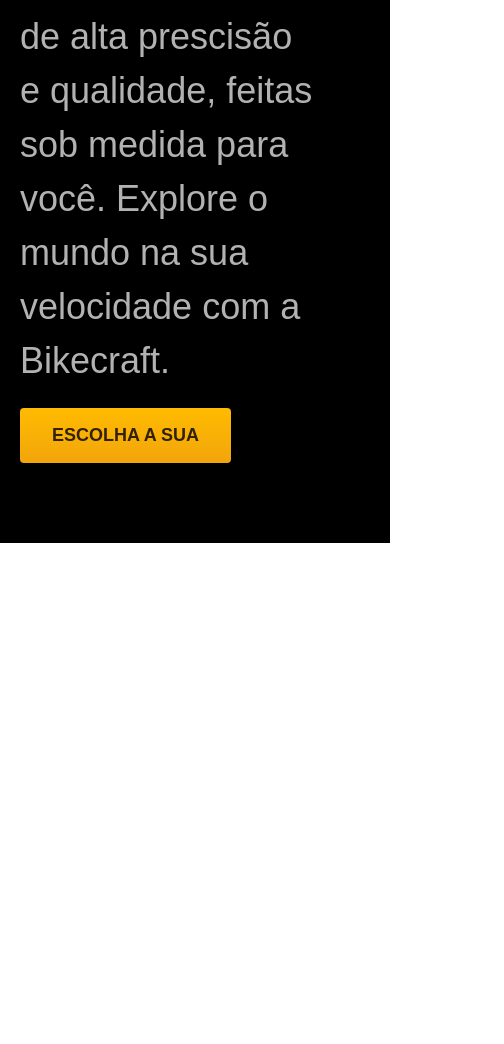
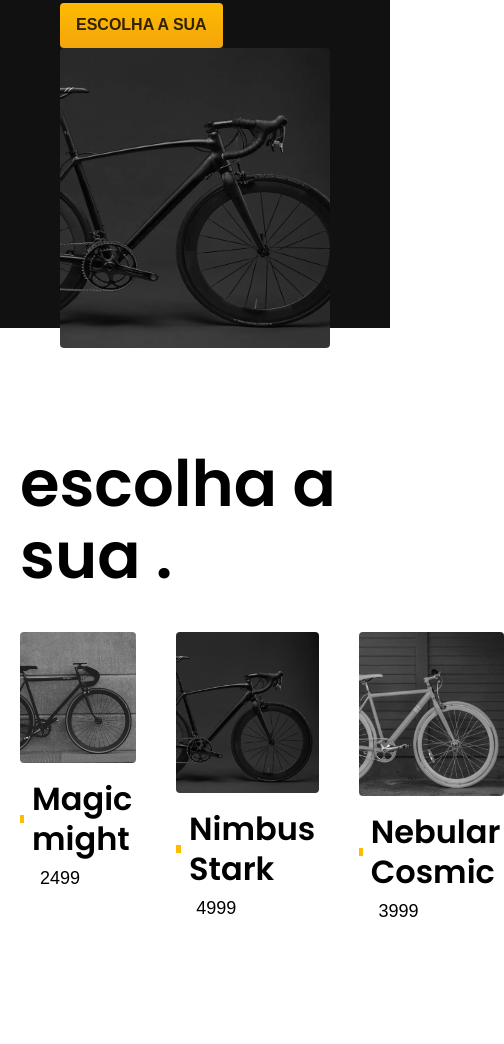
Before and after one commit to LucasDanielDias/Portifolio-Bike-Craft, a plain HTML site: page index.html in a window 390 px wide. Shown: the part 416-1460 px from the top of the page, 504 px wide, since content can reach past the window. Before the commit the page ends 959 px from the top, so only its background shows below. Drawn offline with Linux system fonts and the light colour scheme.

Commit message:
atualiza fetures de bicicletas

```diff
--- /dev/null
+++ b/CSS/global.css/global.css
@@ -0,0 +1,28 @@
+@import "./utilitarios.css";
+body {
+  margin: 0;
+  font-family: Arial, Helvetica, sans-serif;
+}
+ul {
+  margin: 0px;
+  padding: 0px;
+  list-style: none;
+}
+a {
+  text-decoration: none;
+  color: inherit;
+}
+img {
+  max-width: 100%;
+  display: block;
+}
+h1,
+h2,
+h3,
+ul,
+P {
+  margin: 0px;
+}
+[src$=".jpg"] {
+  border-radius: 4px;
+}
--- /dev/null
+++ b/CSS/global.css/utilitarios.css
@@ -0,0 +1,73 @@
+@import url("https://fonts.googleapis.com/css2?family=Poppins:ital,wght@0,100;0,200;0,300;0,400;0,500;0,600;0,700;0,800;0,900;1,100;1,200;1,300;1,400;1,500;1,600;1,700;1,800;1,900&display=swap");
+@import url("https://fonts.googleapis.com/css2?family=Poppins:ital,wght@0,100;0,200;0,300;0,400;0,500;0,600;0,700;0,800;0,900;1,100;1,200;1,300;1,400;1,500;1,600;1,700;1,800;1,900&family=Roboto:ital,wght@0,100;0,300;0,400;0,500;0,700;0,900;1,100;1,300;1,400;1,500;1,700;1,900&display=swap");
+:root {
+  /* Cores bases */
+  --w: #fff;
+  --c1: #f7f7f7;
+  --c2: #ededed;
+  --c3: #dedede;
+  --c4: #ccc;
+  --c5: #b2b2b2;
+  --c6: #9c9c9c;
+  --c7: #717171;
+  --c8: #595959;
+  --c9: #404040;
+  --c10: #2e2e2e;
+  --c11: #111;
+  --b: #000;
+
+  /* Cores Destaque */
+  --p1: #ffbb00;
+  --p2: #e4a30b;
+  --p3: #a66f00;
+  --p4: #664400;
+  --p5: #332200;
+}
+
+.font-1 {
+  font-family: "Poppins";
+}
+.font-2 {
+  font-family: "Roboto", sans-serif;
+}
+.font-B {
+  font-weight: bold !important;
+}
+.font-XXL {
+  font-size: 4rem;
+  font-weight: 600;
+  line-height: 1.125;
+}
+.font-XL {
+  font-size: 2rem;
+  font-weight: 600;
+  line-height: 1.25;
+}
+.font-L {
+  font-size: 1.5rem;
+  font-weight: 400;
+  line-height: 1.5;
+}
+.font-M {
+  font-size: 1.125rem;
+  font-weight: 400;
+  line-height: 1.3;
+}
+.font-S {
+  font-size: 1rem;
+  font-weight: 400;
+  line-height: 1.5;
+}
+.font-XS {
+  font-size: 0.75rem;
+  font-weight: 400;
+  line-height: 1.5;
+}
+.container {
+  box-sizing: border-box;
+  max-width: 1200px;
+  padding-left: 20px;
+  padding-right: 20px;
+  margin-left: auto;
+  margin-right: auto;
+}
--- /dev/null
+++ b/CSS/inicial.css/bicicletasLi.css
@@ -0,0 +1,37 @@
+.bicicletas-lista {
+  padding-top: 60px;
+  padding-bottom: 120px;
+}
+.bicicletas-lista h2 {
+  padding-bottom: 40px;
+}
+.bicicletas-lista a {
+  display: block;
+}
+.bicicletas-lista ul {
+  display: flex;
+  gap: 40px;
+  padding: 0 20px;
+  max-width: 1400px;
+  margin-left: auto;
+  margin-right: auto;
+}
+.bicicletas-lista img {
+  margin-bottom: 16px;
+}
+.bicicletas-lista h3 {
+  margin-bottom: 8px;
+  display: flex;
+  align-items: center;
+}
+.bicicletas-lista h3::before {
+  content: "";
+  display: inline-block;
+  height: 8px;
+  width: 8px;
+  background-color: var(--p1);
+  margin-right: 8px;
+}
+.bicicletas-lista li span {
+  padding-left: 20px;
+}
--- /dev/null
+++ b/CSS/inicial.css/header.css
@@ -0,0 +1,60 @@
+.header-bg {
+  background-color: #000;
+}
+.header {
+  display: flex;
+  flex-wrap: wrap;
+  gap: 20px;
+  justify-content: space-between;
+  align-items: center;
+  padding: 20px;
+}
+.header-menu {
+  display: flex;
+  flex-wrap: wrap;
+  gap: 40px;
+}
+
+.header-menu a {
+  color: var(--w);
+  padding: 16px 0;
+  display: inline-block;
+  font-size: 18px;
+  position: relative;
+}
+.header-menu a::after {
+  content: "";
+  display: block;
+  height: 2px;
+  width: 0px;
+  background-color: var(--w);
+  margin-top: 4px;
+  transition: 0.3s;
+  position: absolute;
+}
+.header-menu a:hover::after {
+  width: 100%;
+}
+@media (max-width: 800px) {
+  .header-menu a {
+    background-color: var(--c11);
+    padding: 12px 16px;
+    border-radius: 4px;
+    gap: 20px;
+  }
+  .header-menu a::after {
+    display: none;
+  }
+  .header-menu a:hover {
+    background-color: var(--c10);
+  }
+}
+@media (max-width: 400px) {
+  .header-menu {
+    gap: 12px;
+  }
+  .header-menu a {
+    padding: 8px 12px;
+    font-size: 14px;
+  }
+}
--- /dev/null
+++ b/CSS/inicial.css/introducao.css
@@ -0,0 +1,78 @@
+.introducao-bg {
+  background: var(--b);
+  color: var(--w);
+  box-shadow: inset 0 -120px var(--w);
+}
+.introducao {
+  display: grid;
+  grid-template-columns: 1fr 1fr;
+  gap: 0px 40px;
+}
+.introducao-conteudo {
+  align-self: end;
+  padding-bottom: 200px;
+}
+
+.introducao h1 {
+  margin-bottom: 32px;
+}
+.introducao h1 span {
+  color: var(--p1);
+}
+.introducao p {
+  margin-bottom: 32px;
+  color: var(--c5);
+}
+.introducao a {
+  display: inline-block;
+  padding: 16px 32px;
+  background: linear-gradient(180deg, #ffbb00, #f2a50c);
+  border-radius: 4px;
+  box-shadow: 0px 1px 2px rgba(0, 0, 0, 0.1);
+  text-transform: uppercase;
+  color: var(--p5);
+  font-size: 18px;
+  line-height: 1.3;
+  font-weight: bold;
+}
+.introducao a:hover {
+  background: linear-gradient(#ffbb0d, #e59317);
+}
+.introducao img {
+  border-radius: 4px;
+}
+@media (max-width: 1200px) {
+  .introducao h1 {
+    font-size: 48px;
+  }
+  .introducao p {
+    font-size: 18px;
+  }
+}
+@media (max-width: 800px) {
+  .introducao {
+    grid-template-columns: 1fr;
+  }
+  .introducao-bg {
+    background-color: var(--c11);
+    padding: 40px;
+    box-shadow: inset 0 -60px var(--w);
+  }
+  .introducao-conteudo {
+    padding-bottom: 0px;
+  }
+  .introducao h1 {
+    font-size: 32px;
+    margin-bottom: 16px;
+  }
+  .introducao img {
+    height: 300px;
+    width: 100%;
+  }
+}
+@media (max-width: 600px) {
+  .introducao a {
+    padding: 12px 16px;
+    font-size: 16px;
+  }
+}
--- a/CSS/style.css
+++ b/CSS/style.css
@@ -1,138 +1,4 @@
-/* Estilo "Reset" */
-body {
-  margin: 0;
-  font-family: Arial, Helvetica, sans-serif;
-}
-ul {
-  margin: 0px;
-  padding: 0px;
-  list-style: none;
-}
-a {
-  text-decoration: none;
-  color: inherit;
-}
-img {
-  max-width: 100%;
-  display: block;
-}
-h1,
-ul,
-P {
-  margin: 0px;
-}
-/* Inicio estilo header */
-.header-bg {
-  background-color: #000;
-}
-.header {
-  display: flex;
-  flex-wrap: wrap;
-  gap: 20px;
-  justify-content: space-between;
-  align-items: center;
-  padding: 20px;
-  box-sizing: border-box;
-  max-width: 1200px;
-  margin-left: auto;
-  margin-right: auto;
-}
-.header-menu {
-  display: flex;
-  flex-wrap: wrap;
-  gap: 40px;
-}
-
-.header-menu a {
-  color: #fff;
-  padding: 16px 0;
-  display: inline-block;
-  font-size: 18px;
-  position: relative;
-}
-.header-menu a::after {
-  content: "";
-  display: block;
-  height: 2px;
-  width: 0px;
-  background-color: #fff;
-  margin-top: 4px;
-  transition: 0.3s;
-  position: absolute;
-}
-.header-menu a:hover::after {
-  width: 100%;
-}
-@media (max-width: 800px) {
-  .header-menu a {
-    background-color: #111;
-    padding: 12px 16px;
-    border-radius: 4px;
-    gap: 20px;
-  }
-  .header-menu a::after {
-    display: none;
-  }
-  .header-menu a:hover {
-    background-color: #2e2e2e;
-  }
-}
-@media (max-width: 400px) {
-  .header-menu {
-    gap: 12px;
-  }
-  .header-menu a {
-    padding: 8px 12px;
-    font-size: 14px;
-  }
-}
-/* Fim estilo header */
-/* Inicio estilo introdução */
-.introducao-bg {
-  background: #000;
-  color: #fff;
-}
-.introducao {
-  display: grid;
-  grid-template-columns: 1fr 1fr;
-  gap: 0px 40px;
-  box-sizing: border-box;
-  max-width: 1200px;
-  padding-left: 20px;
-  padding-right: 20px;
-  margin-left: auto;
-  margin-right: auto;
-}
-.introducao-conteudo {
-  align-self: end;
-  padding-bottom: 80px;
-}
-.introducao h1 {
-  margin-bottom: 32px;
-  font-size: 64px;
-  line-height: 1.125;
-}
-.introducao h1 span {
-  color: #ffbb00;
-}
-.introducao p {
-  margin-bottom: 20px;
-  font-size: 36px;
-  line-height: 1.5;
-  color: #b2b2b2;
-}
-.introducao a {
-  display: inline-block;
-  padding: 16px 32px;
-  background: linear-gradient(180deg, #ffbb00, #f2a50c);
-  border-radius: 4px;
-  box-shadow: 0px 1px 2px rgba(0, 0, 0, 0.1);
-  text-transform: uppercase;
-  color: #332200;
-  font-size: 18px;
-  line-height: 1.3;
-  font-weight: bold;
-}
-.introducao a:hover {
-  background: linear-gradient(#ffbb0d, #e59317);
-}
+@import "./global.css/global.css";
+@import "./inicial.css/header.css";
+@import "./inicial.css/introducao.css";
+@import "./inicial.css/bicicletasLi.css";
--- a/index.html
+++ b/index.html
@@ -10,9 +10,9 @@
 
 <body>
 
-</body>
+
   <header class="header-bg">
-  <div class="header">
+    <div class="header container">
       <a href="./">
         <img src="./img/bikcraft.svg" alt="Logo bikecraft">
       </a>
@@ -26,18 +26,57 @@
     </div>
   </header>
   <main class="introducao-bg">
-  <div class="introducao">
+    <div class="introducao container">
       <div class="introducao-conteudo">
-      <h1>
+        <h1 class="font-XXL font-1">
           Bicicletas feitas sob medida <span>.</span>
         </h1>
-      <p>
+        <p class="font-L font-2">
           Bicicletas elétricas de alta prescisão e qualidade, feitas sob medida para você. Explore o mundo na sua velocidade com a Bikecraft.
         </p>
         <a href="./bicicletas.html">Escolha a sua</a>
       </div>
+      <div>
         <img src="./img/fotos/introducao.jpg" alt="Bicicleta eletrica preta.">
       </div>
+    </div>
   </main>
+  <article class="bicicletas-lista">
+    <h2 class="font-1 font-XXL container">
+      escolha a sua <span>.</span>
+    </h2>
+    <ul>
+      <li>
+        <a href="./bicicletas/magic.html">
+          <img src="./img/bicicletas/magic-home.jpg" alt="Bicicleta Magic">
+          <h3 class="font-1 font-XL">
+            Magic might
+          </h3>
+          <span class="font-M">2499</span>
+        </a>
+      </li>
+
+      <li>
+        <a href="./bicicletas/nimbus.html">
+          <img src="./img/bicicletas/nimbus-home.jpg" alt="Bicicleta Nimbus">
+          <h3 class="font-1 font-XL">
+            Nimbus Stark
+          </h3>
+          <span class="font-M">4999</span>
+        </a>
+      </li>
+
+      <li>
+        <a href="./bicicletas/magic.html">
+          <img src="./img/bicicletas/nebula-home.jpg" alt="Bicicleta Nebular">
+          <h3 class="font-1 font-XL">
+            Nebular Cosmic
+          </h3>
+          <span class="font-M">3999</span>
+        </a>
+      </li>
+    </ul>
+  </article>
+</body>
 
 </html>
```
Lines whose indentation alone changed are shown as unchanged.
